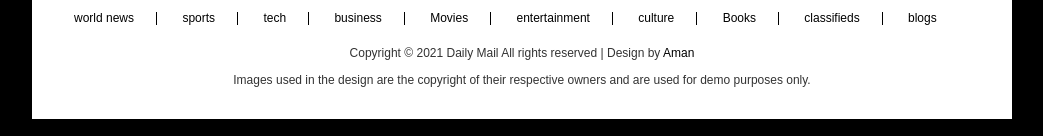
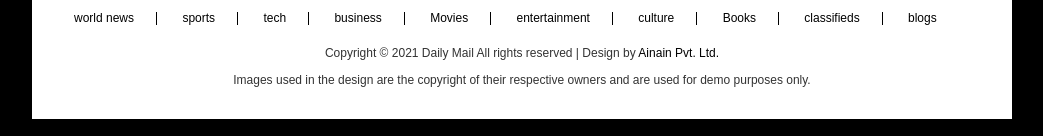
Before and after one commit to aman7143/DailyMail, a plain HTML site: page index.html in a window 1280 px wide. Shown: the part 1886-2022 px from the top of the page, without its empty margins (118-1161 px from the left). Drawn offline with Linux system fonts and the light colour scheme.

Commit message:
Final rev

```diff
--- a/index.html
+++ b/index.html
@@ -1,7 +1,7 @@
 <!DOCTYPE html PUBLIC "-//W3C//DTD XHTML 1.0 Transitional//EN" "http://www.w3.org/TR/xhtml1/DTD/xhtml1-transitional.dtd">
 <html xmlns="http://www.w3.org/1999/xhtml">
 <head>
-<title>Daily Mail | Designed By Aman</title>
+<title>Daily Mail | Designed By Ainain Pvt. Ltd.</title>
 <meta http-equiv="Content-Type" content="text/html; charset=utf-8" />
 <meta name="viewport" content="width=device-width, initial-scale=1.0" />
 <link rel="stylesheet" type="text/css" href="assets/font/font-awesome.min.css" />
@@ -307,7 +307,7 @@
         </ul>
       </div>
       <div class="copyright_text">
-        <p>Copyright &copy; 2021 Daily Mail All rights reserved | Design by <a target="_blank" rel="nofollow" href="#">Aman</a></p>
+        <p>Copyright &copy; 2021 Daily Mail All rights reserved | Design by <a target="_blank" rel="nofollow" href="https://ainain.org">Ainain Pvt. Ltd.</a></p>
         <p>Images used in the design are the copyright of their respective owners and are used for demo purposes only.</p>
       </div>
     </div>
```
